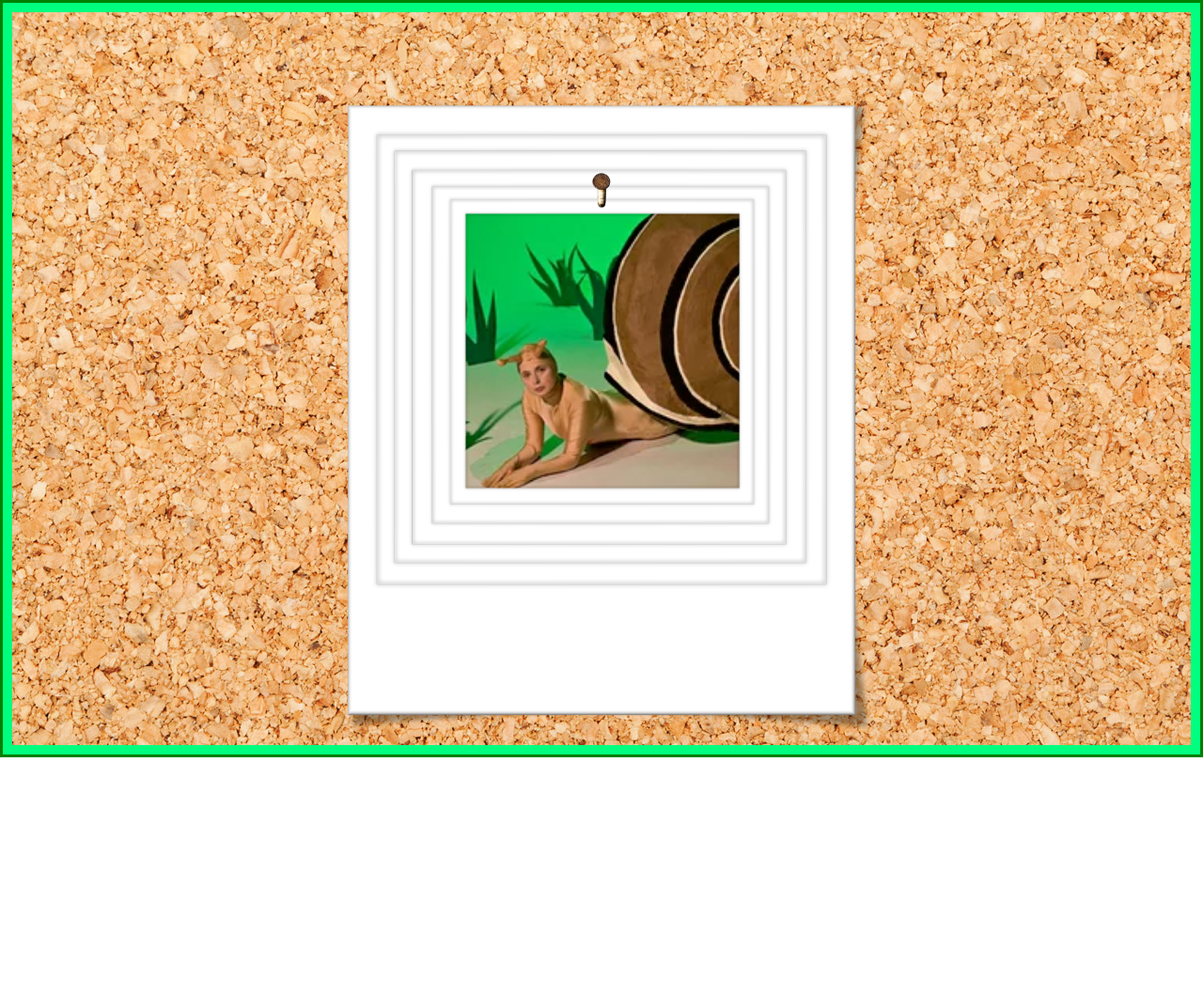
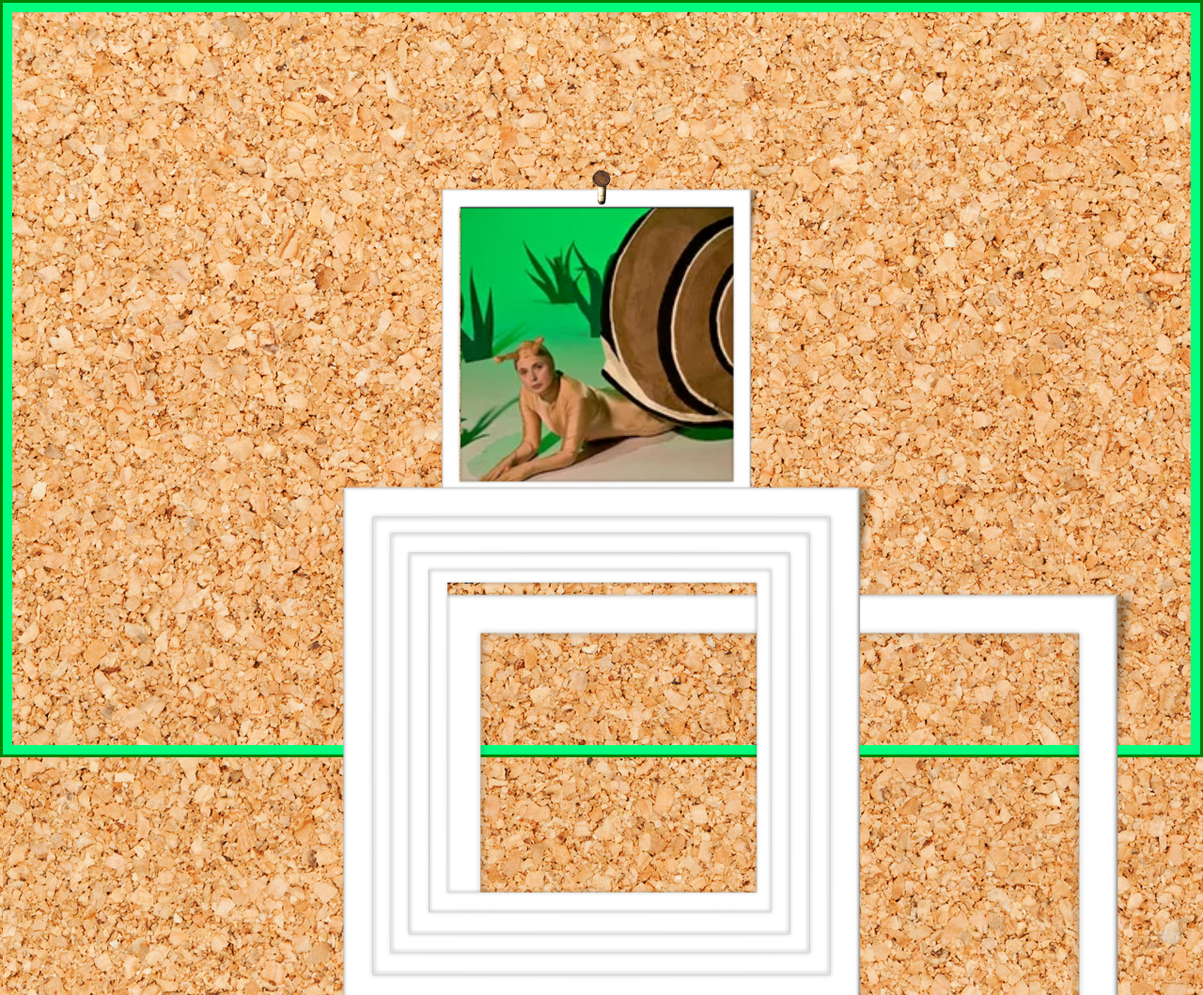
Before and after one commit to Brian-Rush/pinboard, a plain HTML site: page index.html in a window 1280 px wide. Shown: the top 1059 px of the page at 94% size. Before the commit the page ends 806 px from the top, so only its background shows below. Drawn offline with Linux system fonts and the light colour scheme.

Commit message:
change one images positioning from absolute to relative.

```diff
--- a/css/styles.css
+++ b/css/styles.css
@@ -37,9 +37,7 @@ body {
   width: 340px;
   height: 407px;
   background-repeat: no-repeat;
-  /*background-image: url("../img/snail.png");*/
   background-size: cover;
-  border: 3px solid red;
   position: absolute;
   top: 50%;
   left: 50%;
@@ -64,9 +62,8 @@ body {
 }
 
 #one {
-  position: absolute;
+  position: relative;
   width: inherit;
-  transform: translate(1%, 1%);
 }
 
 #two {
--- a/index.html
+++ b/index.html
@@ -8,7 +8,6 @@
   <body>
     <!-- <div class="moveable-polaroid"> -->
       <div class="polaroid">
-
         <div>
           <img class="pin" src="img/rusty-nail.png" alt="a rusty nail" />
         </div>
@@ -18,11 +17,10 @@
         <img id="three" src="img/polaroid.png" alt="polaroid" />
         <img id="four" src="img/polaroid.png" alt="polaroid" />
         <img id="five" src="img/polaroid.png" alt="polaroid" />
-        <img id="six" src="img/polaroid.png" alt="polaroid" />
-        <!-- <img id="seven" src="img/polaroid.png" alt="polaroid" /> -->
-        <!-- <img id="eight" src="img/polaroid.png" alt="polaroid" /> -->
+        <img id="six" src="img/polaroid.png" alt="polaroid" /> --> -->
+        <img id="seven" src="img/polaroid.png" alt="polaroid" />
       </div>
-    <!-- </div> -->
+    </div>
 
   </body>
 </html>
```
